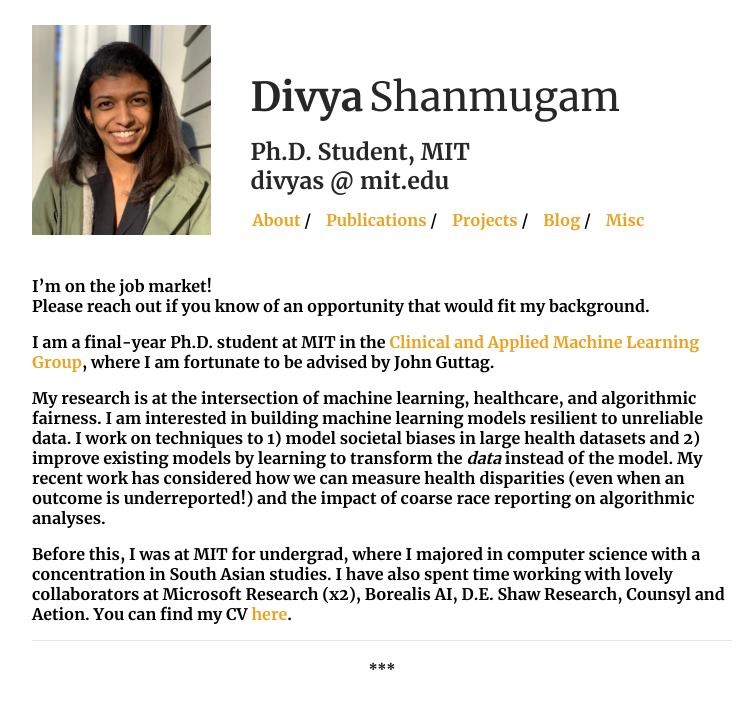
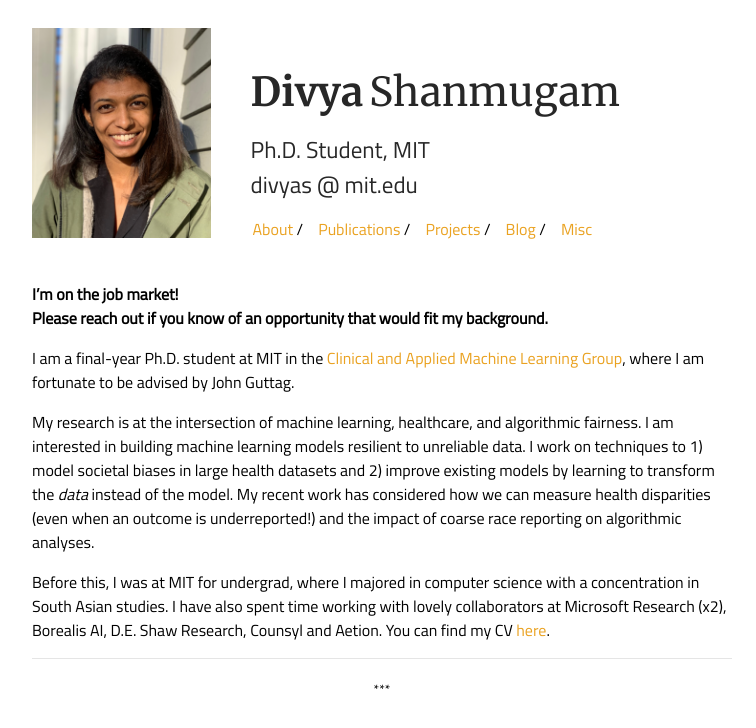
Before and after one commit to dmshanmugam/dmshanmugam.github.io, a Jekyll site: the page built from index.md, in a window 1280 px wide. Shown: the top 728 px of the page, without its empty margins (258-1014 px from the left). Built offline with Jekyll 4.4.1, drawn with Linux system fonts in a browser that asks for light colours.

Commit message:
changing to relative paths

```diff
--- a/css/main.scss
+++ b/css/main.scss
@@ -4,15 +4,15 @@
 
 @font-face {
 	font-family: "titillium-regular";
-	src: url("/assets/Merriweather/Merriweather-Bold.ttf") format("truetype");
+	src:url("../assets/Titillium_Web/TitilliumWeb-Regular.ttf");
 }
 
 @font-face {
 	font-family: "merriweather-bold";
-	src: url("/assets/Merriweather/Merriweather-Bold.ttf");
+	src: url("../assets/Merriweather/Merriweather-Bold.ttf");
 }
 
 @font-face {
 	font-family: "merriweather-regular";
-	src: url("/assets/Merriweather/Merriweather-Regular.ttf");
+	src: url("../assets/Merriweather/Merriweather-Regular.ttf");
 }
```
